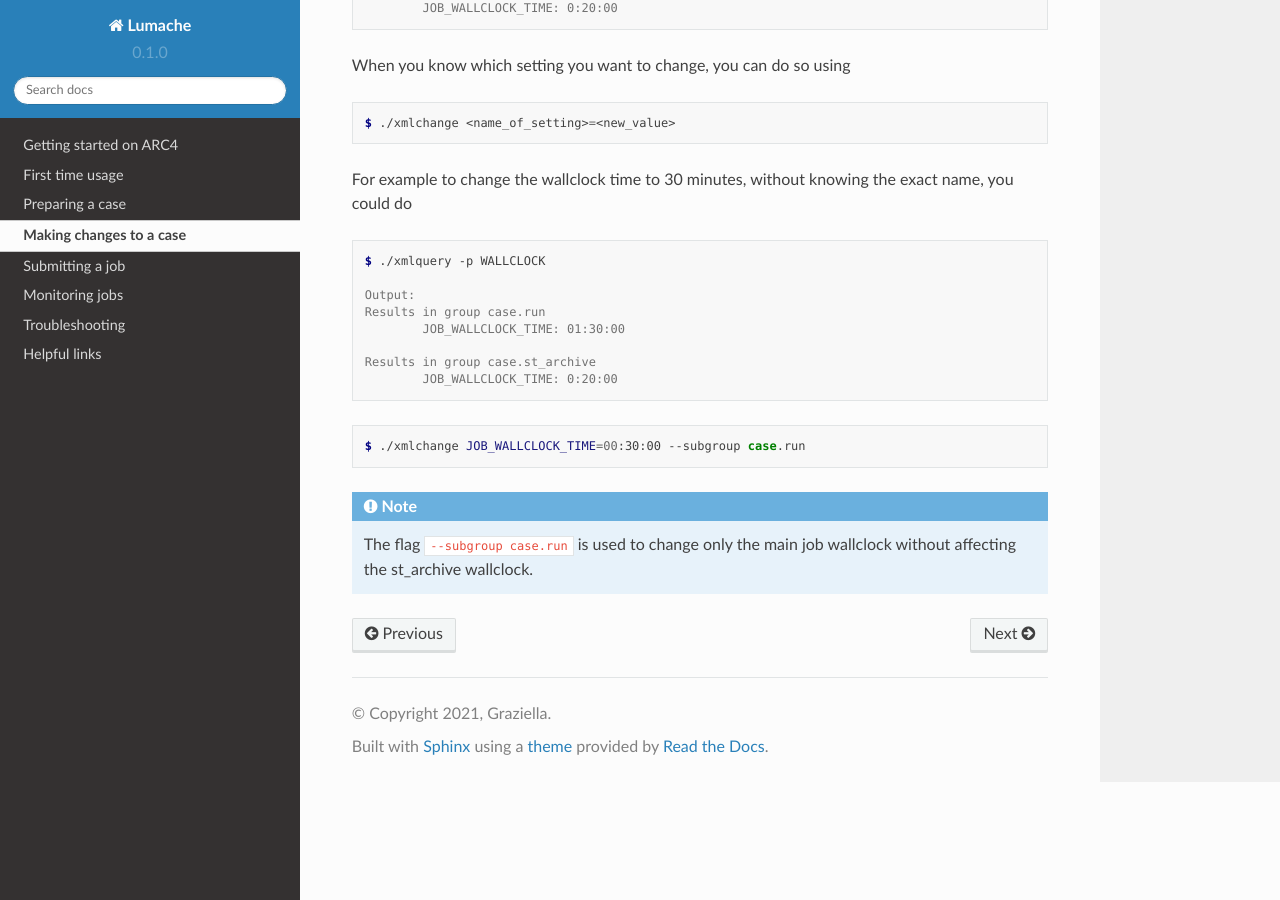
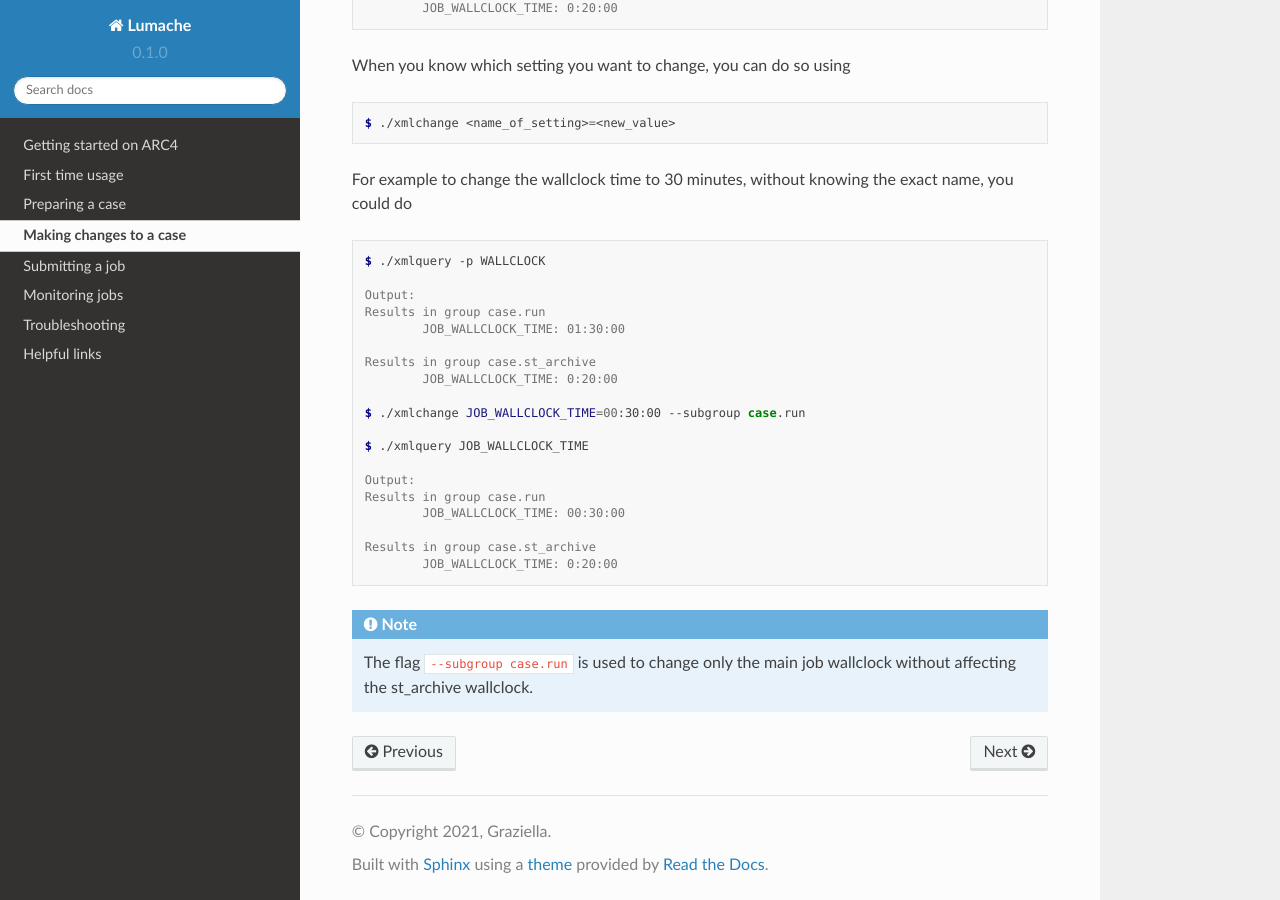
Before and after one commit to cemac-ccs/cesm2_arc4_rtd, a Sphinx documentation site: the page built from docs/source/making_changes.rst, in a window 1280 px wide and 900 px high, scrolled down 560 px. Built offline with Sphinx 7.4.7 and the Read the Docs theme 2.0.0, drawn with Linux system fonts in a browser that asks for light colours.

Commit message:
Formatting changes

```diff
--- a/docs/source/links.rst
+++ b/docs/source/links.rst
@@ -7,6 +7,7 @@ Documentation
 -------------
 
 `ARC4 <https://arcdocs.leeds.ac.uk/systems/arc4.html>`_
+
 `CIME <https://esmci.github.io/cime/versions/maint-5.6/html/>`_ (CIME framework is used to couple the models that make up CESM)
 
 .. configurations:
@@ -15,7 +16,9 @@ Configurations
 --------------
 
 `Information on CESM2 configurations <https://escomp.github.io/CESM/versions/cesm2.1/html/cesm_configurations.html>`_
+
 `Available configurations and grids <https://www.cesm.ucar.edu/models/cesm2/config/>`_ (select model version in the top right corner)
+
 `CAM Namelist variable definitations <https://www.cesm.ucar.edu/models/cesm2/settings/current/cam_nml.html>`_
 
 .. git:
@@ -24,5 +27,7 @@ GitHub repositories
 -------------------
 
 `ESCOMP/CESM <https://github.com/ESCOMP/CESM>`_
+
 `ESMCI/CIME <https://github.com/ESMCI/cime>`_
+
 `cemac_generic/wiki <https://github.com/cemac/cemac_generic/wiki>`_
--- a/docs/source/making_changes.rst
+++ b/docs/source/making_changes.rst
@@ -43,9 +43,17 @@ For example to change the wallclock time to 30 minutes, without knowing the exac
 		Results in group case.st_archive
                         JOB_WALLCLOCK_TIME: 0:20:00
 
-.. code-block:: console
+		$ ./xmlchange JOB_WALLCLOCK_TIME=00:30:00 --subgroup case.run
 
-		$ ./xmlchange JOB_WALLCLOCK_TIME=00:30:00 --subgroup case.run
+		$ ./xmlquery JOB_WALLCLOCK_TIME
+
+		Output:
+		Results in group case.run
+		        JOB_WALLCLOCK_TIME: 00:30:00
+
+		Results in group case.st_archive
+                        JOB_WALLCLOCK_TIME: 0:20:00
+
 
 .. note::
 
--- a/docs/source/troubleshooting.rst
+++ b/docs/source/troubleshooting.rst
@@ -1,7 +1,7 @@
 Troubleshooting
 ===================================
 
-If a run fails, the first place to check is in your run submission outputs, run.*.o* and run.*.e*, within ``$HOME/cesm_prep/<case_name>``. In particular, the .e file (for error output) may give some indication and it might point you to the cesm log files in ``/nobackup/<username>/cesm_sims/case_name/run/`` for more information. Additionally, in the same directory there are log files for each of the coupled models where you can check for errors.
+If a run fails, the first place to check is in your run submission outputs, run.*.o* and run.*.e*, within ``$HOME/cesm_prep/<case_name>``. In particular, the .e file (for error output) may give some indication and it might point you to the cesm log files in ``/nobackup/<username>/cesm_sims/<case_name>/run/`` for more information. Additionally, in the same directory there are log files for each of the coupled models (atm, lnd, etc) where you can check for errors.
 
 .. note::
 
```
Also changed, not shown: docs/source/job_submit.rst (+2 -5 lines).
